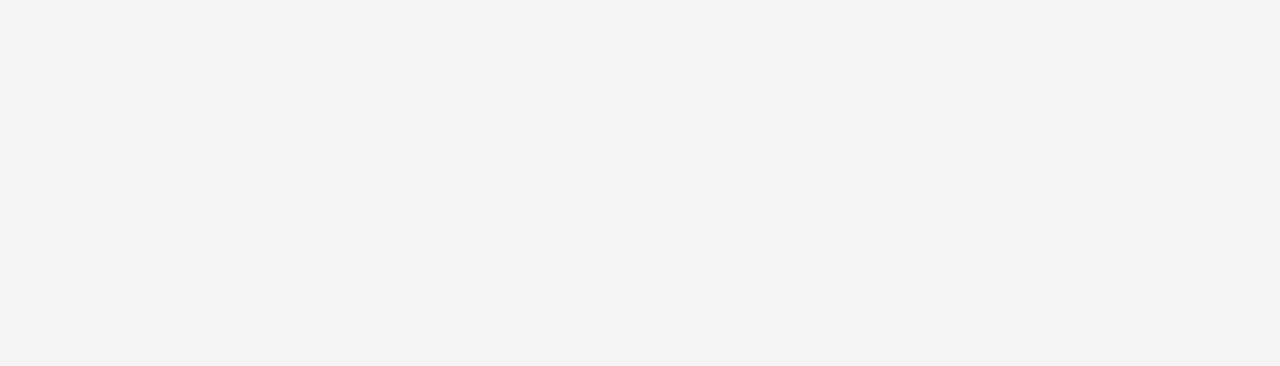
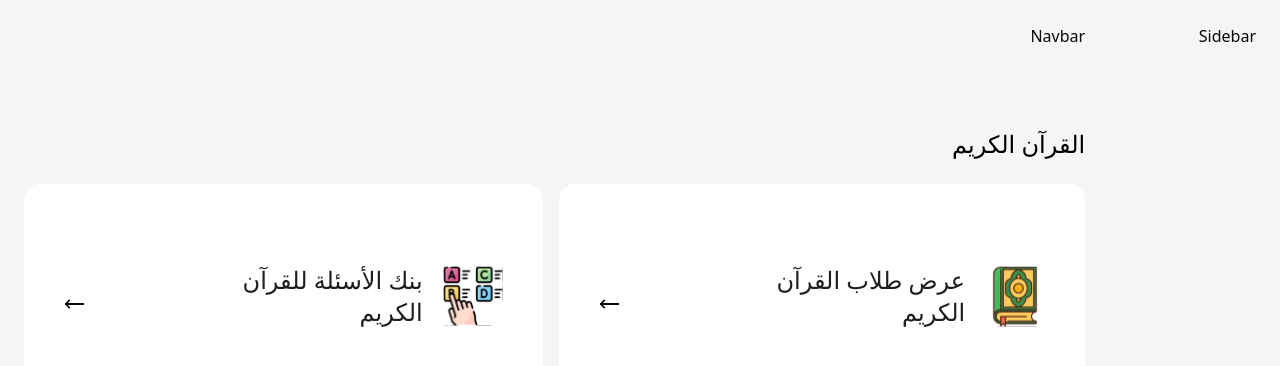
Before and after one commit to abdalrahmanshaip/wrattil, a React (Vite) app: page / in a window 1280 px wide. Shown: the top 366 px of the page. Built offline with nearby package versions, Linux system fonts and the light colour scheme.

Commit message:
- Create Quran component and cards

```diff
--- a/src/App.tsx
+++ b/src/App.tsx
@@ -1,10 +1,11 @@
 import { createBrowserRouter, createRoutesFromElements, Route, RouterProvider } from 'react-router'
+import { HomePage } from './Pages'
 
 function App() {
   const router = createBrowserRouter(
     createRoutesFromElements([
-      <Route path='/' element={''}>
-        <Route index element={''} />
+      <Route path='/' element={<HomePage />}>
+        <Route index element={<HomePage />} />
       </Route>
     ])
   )
--- /dev/null
+++ b/src/Layouts/Layout.tsx
@@ -0,0 +1,15 @@
+import { ReactNode } from 'react'
+
+const Layout = ({ children }: { children: ReactNode }) => {
+  return (
+    <div className='flex p-6'>
+      <aside className='h-screen w-[15%]'>Sidebar</aside>
+      <div>
+        <div className='mb-20'>Navbar</div>
+        <div>{children}</div>
+      </div>
+    </div>
+  )
+}
+
+export default Layout
--- /dev/null
+++ b/src/Layouts/index.ts
@@ -0,0 +1,3 @@
+import Layout from './Layout'
+
+export { Layout }
--- /dev/null
+++ b/src/Pages/HomePage.tsx
@@ -0,0 +1,12 @@
+import { Quran } from "@/components/Pages/home"
+import { Layout } from "@/Layouts"
+
+const HomePage = () => {
+  return (
+   <Layout>
+      <Quran />
+   </Layout>
+  )
+}
+
+export default HomePage
--- a/src/Pages/index.ts
+++ b/src/Pages/index.ts
@@ -0,0 +1,3 @@
+import HomePage from './HomePage'
+
+export { HomePage }
--- /dev/null
+++ b/src/assets/index.ts
@@ -0,0 +1,4 @@
+import QuranBook from './QuranBook.svg'
+import Questions from './Questions.svg'
+
+export { QuranBook, Questions }
--- /dev/null
+++ b/src/components/Pages/home/Quran.tsx
@@ -0,0 +1,42 @@
+import { Questions, QuranBook } from '@/assets'
+import { MoveLeft } from 'lucide-react'
+import { Link } from 'react-router'
+
+const Quran = () => {
+  const quranCards = [
+    { image: QuranBook, title: 'عرض طلاب القرآن الكريم', href: '/test' },
+    { image: Questions, title: 'بنك الأسئلة للقرآن الكريم', href: '/test' },
+  ]
+  return (
+    <div className='space-y-6'>
+      <p className='text-black font-normal text-2xl'>القرآن الكريم</p>
+      <div className='flex items-center gap-4'>
+        {quranCards.map((item, index) => {
+          return (
+            <Link
+              to={item.href}
+              key={index}
+              className='rounded-2xl py-20 px-10 bg-our-white-100 flex items-center justify-between gap-32'
+            >
+              <div className='flex items-center gap-5'>
+                <img
+                  src={item.image}
+                  alt='القرآن الكريم'
+                  width={60}
+                  height={60}
+                />
+                <p className='text-2xl text-our-black'>{item.title}</p>
+              </div>
+              <MoveLeft
+                className='mt-4'
+                size={24}
+              />
+            </Link>
+          )
+        })}
+      </div>
+    </div>
+  )
+}
+
+export default Quran
--- /dev/null
+++ b/src/components/Pages/home/UserStatus.tsx
@@ -0,0 +1,8 @@
+
+const UserStatus = () => {
+  return (
+    <div>UserStatus</div>
+  )
+}
+
+export default UserStatus
--- /dev/null
+++ b/src/components/Pages/home/_components/CartItem.tsx
@@ -0,0 +1,8 @@
+
+const CartItem = () => {
+  return (
+    <div>CartItem</div>
+  )
+}
+
+export default CartItem
--- /dev/null
+++ b/src/components/Pages/home/index.ts
@@ -0,0 +1,4 @@
+import UserStatus from './UserStatus'
+import Quran from './Quran'
+
+export { UserStatus, Quran }
```
Also changed, not shown: src/assets/Questions.svg (added), src/assets/QuranBook.svg (added), src/components/Pages/index.ts (deleted).
